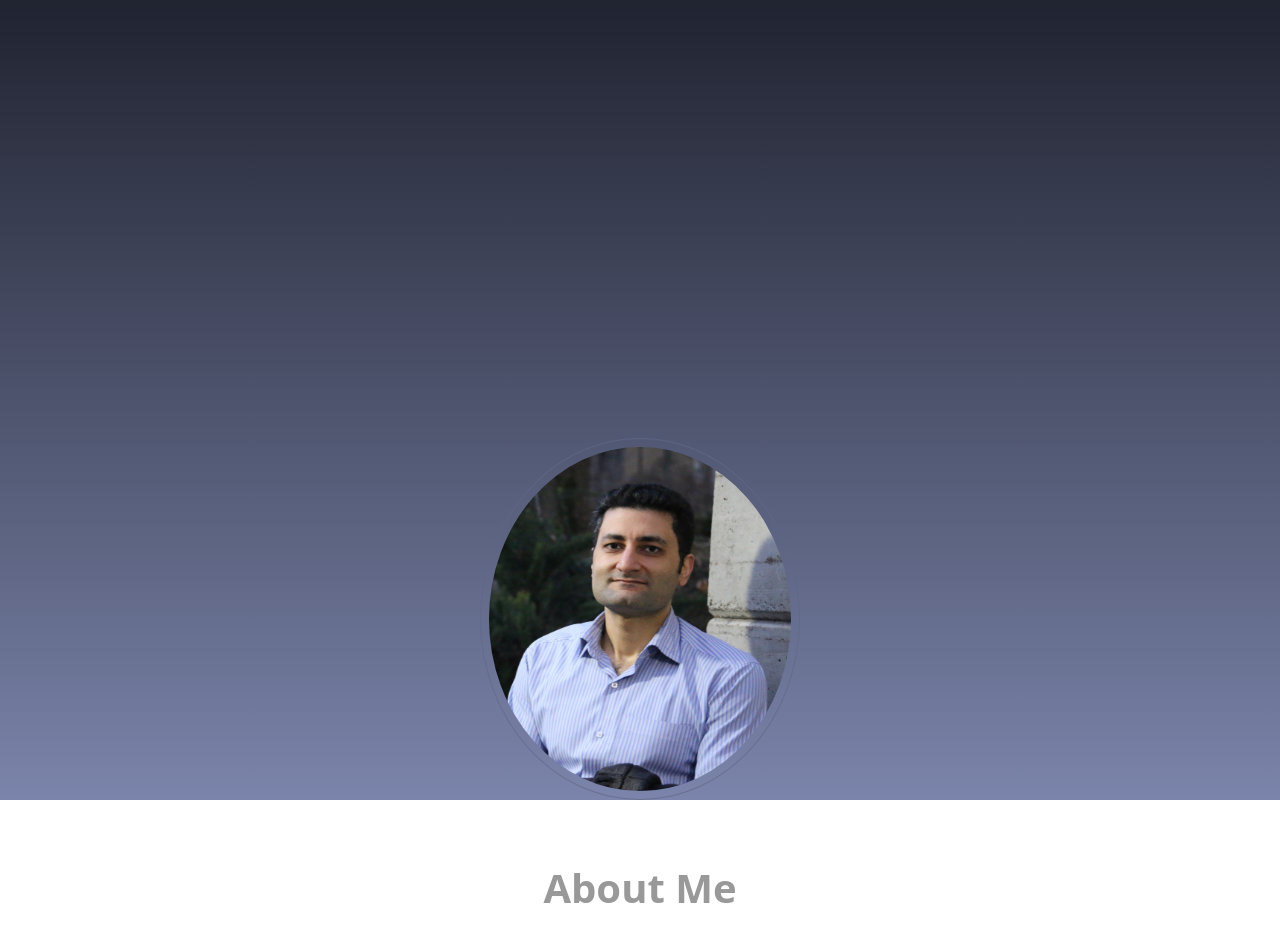
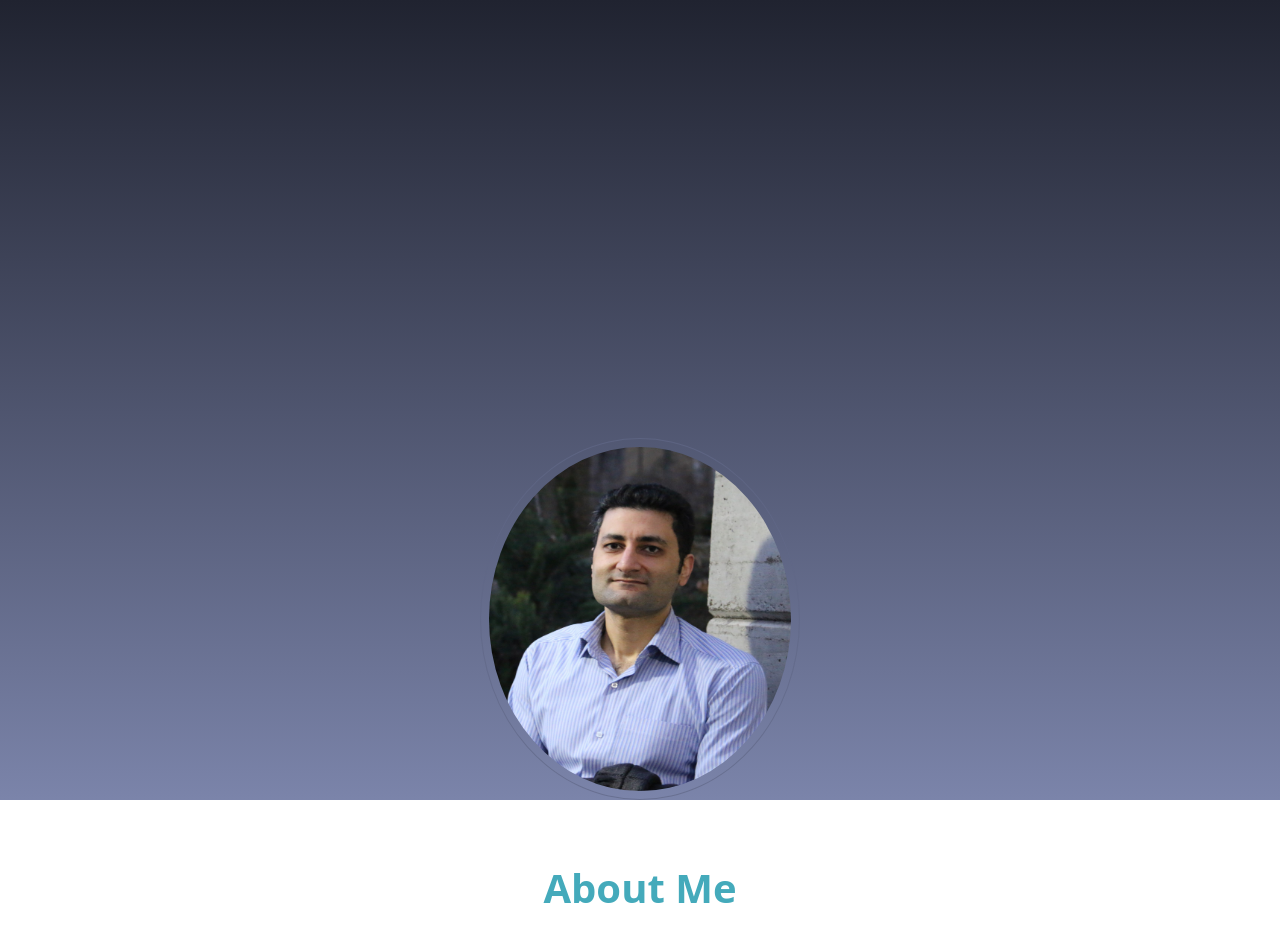
Before and after one commit to omidashouri/ashouri-demo-redux, a React (Create React App) app: page / in a window 1280 px wide. Shown: the top 952 px of the page. Built offline with nearby package versions, Linux system fonts and the light colour scheme.

Commit message:
PB 4. Skills Component completed : omidashouri : 010227

```diff
--- a/src/compponents_7portfolioBootstrap/components/about/about.css
+++ b/src/compponents_7portfolioBootstrap/components/about/about.css
@@ -3,7 +3,7 @@
 }
 
 .about h1 {
-    color: #999;
+    color: #4ab;
     text-align: center;
     font-weight: 900;
     margin: 0 0 4rem;
```
